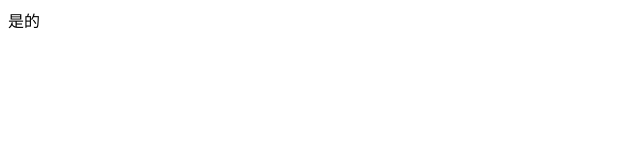
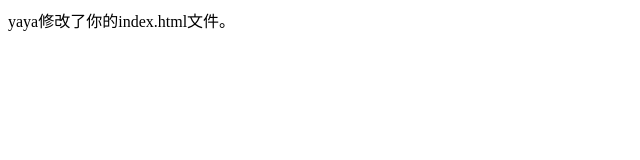
Before and after one commit to xiexiaoxiu/studyGit, a plain HTML site: page index.html in a window 1280 px wide. Shown: the whole page, without its empty margins (0-640 px from the left). Drawn offline with Linux system fonts and the light colour scheme.

Commit message:
yaya修改了index.html文件

```diff
--- a/index.html
+++ b/index.html
@@ -5,6 +5,6 @@
 		<title></title>
 	</head>
 	<body>
-		是的
+		yaya修改了你的index.html文件。
 	</body>
 </html>
```
